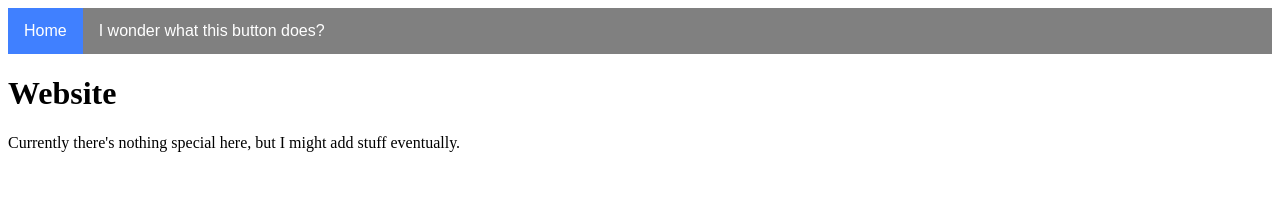
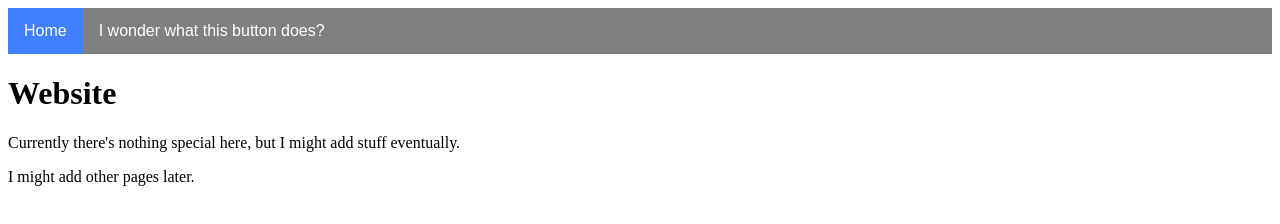
Before and after one commit to urzmjj/urzmjj.github.io, a plain HTML site: page index.html in a window 1280 px wide. Drawn offline with Linux system fonts and the light colour scheme.

Commit message:
update 8!
...seriously?

```diff
--- a/index.html
+++ b/index.html
@@ -17,7 +17,7 @@
     </nav>
     <h1>Website</h1>
     <p>Currently there's nothing special here, but I might add stuff eventually.</p>
-    <p></p>
+    <p>I might add other pages later.</p>
 </body>
 
 </html>
```
